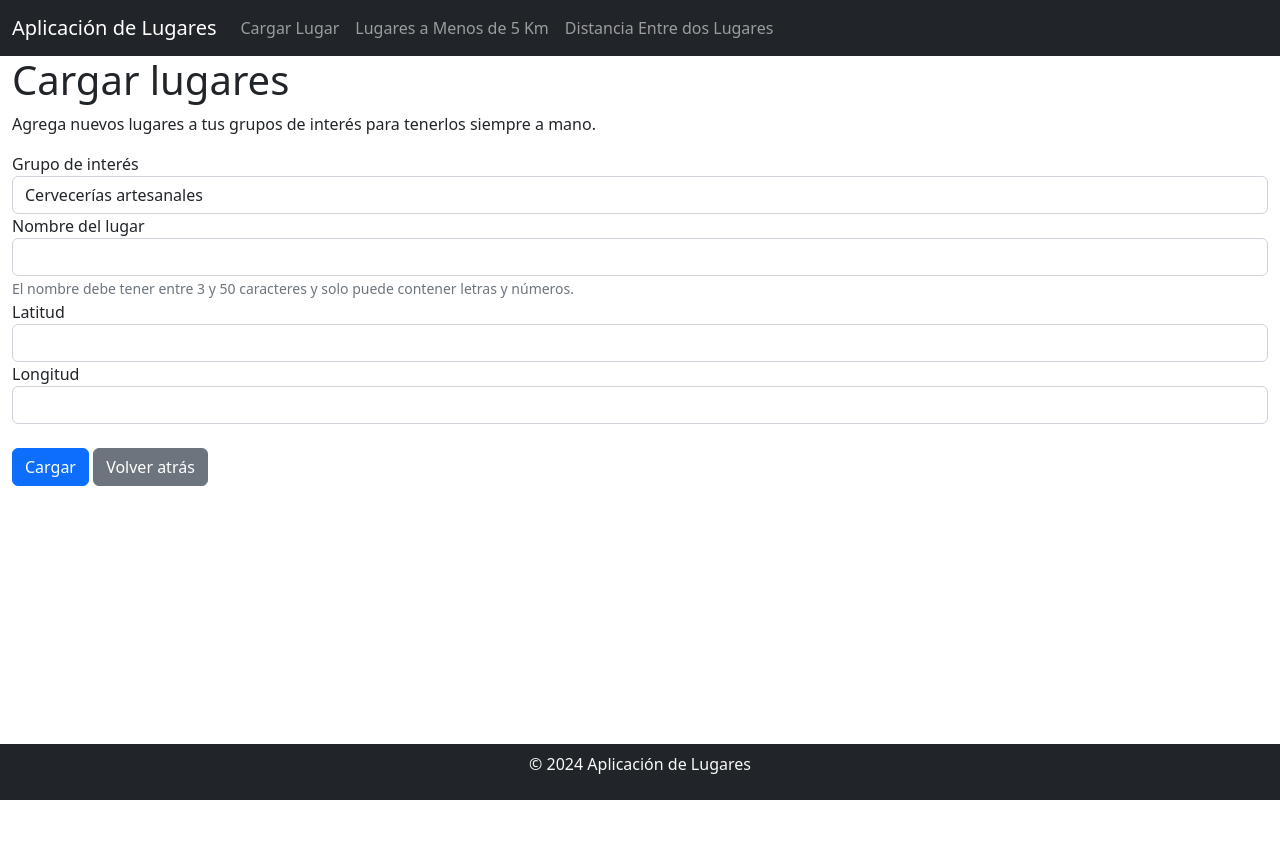
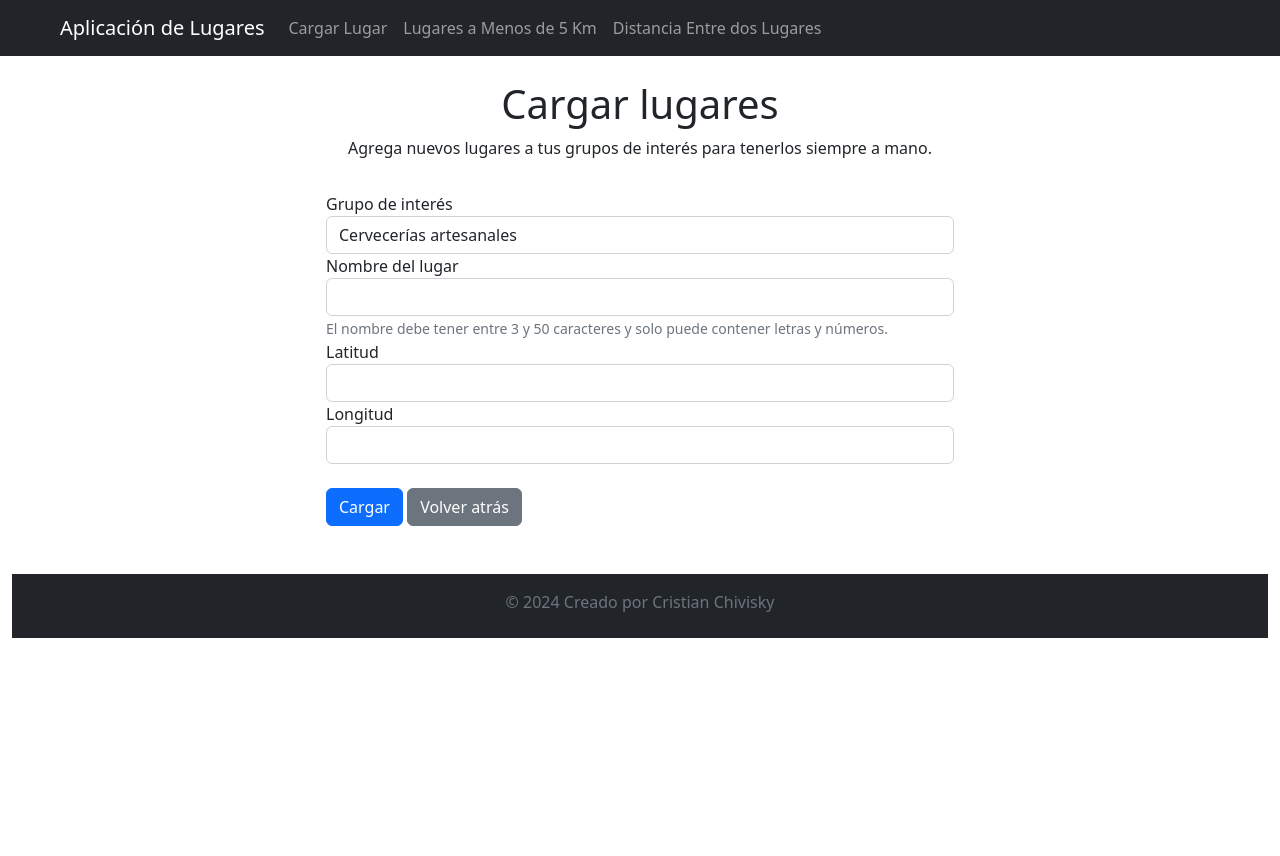
Before and after one commit to cristianchivisky/Gestor-Lugares-Flask-Redis, a Flask app: page /cargar_lugar in a window 1280 px wide. Before the commit the page ends 800 px from the top, so only its background shows below. Run offline with Flask 3, Linux system fonts and the light colour scheme; some libraries are stand-ins or nearby versions.

Commit message:
se agregan cambios

```diff
--- a/api/templates/cargar_lugar.html
+++ b/api/templates/cargar_lugar.html
@@ -1,13 +1,13 @@
 {%extends 'base.html'%}
 {%block title%}Cargar lugares{%endblock%}
 {%block content%}
-    <div class="container-fluid">
-        <h1>Cargar lugares</h1>
-        <p>Agrega nuevos lugares a tus grupos de interés para tenerlos siempre a mano.</p>
+<div class="container-fluid d-flex flex-column  align-items-center min-vh-100">
+    <h1 class="text-center mt-4">Cargar lugares</h1>
+    <p class="text-center w-50">Agrega nuevos lugares a tus grupos de interés para tenerlos siempre a mano.</p>
     {% if message and message != None%}
         {% include 'alerta.html' %}
     {% endif %}
-        <form action="/cargar_lugar" method="GET">
+    <form action="/cargar_lugar" method="GET" class="mt-3 w-50">
         <div class="form-group">
             <label for="group_of_interest">Grupo de interés</label>
             <select class="form-control" id="group_of_interest" name="grupo">
@@ -27,5 +27,7 @@
         {% set button_text = 'Cargar' %}
         {% include 'botones.html' %}
     </form>
+    <br>
+    <br>
 </div>
 {%endblock%}
--- a/api/templates/footer.html
+++ b/api/templates/footer.html
@@ -1,5 +1,5 @@
-<footer class="container-fluid py-2 bg-dark text-light fixed-bottom mb-0">
+<footer class="container-fluid py-2 bg-dark text-light mb-0">
     <div class="text-center">
-        <p>&copy; 2024 Aplicación de Lugares</p>
+        <p class="text-secondary mt-2">&copy; 2024 Creado por Cristian Chivisky</p>
     </div>
 </footer>
--- a/api/templates/index.html
+++ b/api/templates/index.html
@@ -2,14 +2,14 @@
 {%extends 'base.html'%}
 {%block title%}Aplicación de Lugares{%endblock%}
 {%block content%}
-<div class="container-fluid">
+<div class="container-fluid min-vh-100">
     <main class="container my-5">
         <section class="hero">
             <h1 class="display-4">Bienvenido a la Aplicación de Lugares</h1>
             <p class="lead">Explora y gestiona tus lugares favoritos con facilidad.</p>
         </section>
 
-        <section class="features">
+        <section class="features mt-5">
             <div class="row">
                 <div class="col-md-4">
                     <div class="card mb-3">
--- a/api/templates/navbar.html
+++ b/api/templates/navbar.html
@@ -1,7 +1,7 @@
 
 <nav class="navbar navbar-expand-lg navbar-dark bg-dark">
     <div class="container-fluid">
-      <a class="navbar-brand" href="/">Aplicación de Lugares</a>
+      <a class="navbar-brand ms-5" href="/">Aplicación de Lugares</a>
       <button class="navbar-toggler" type="button" data-bs-toggle="collapse" data-bs-target="#navbarNav" aria-controls="navbarNav" aria-expanded="false" aria-label="Toggle navigation">
           <span class="navbar-toggler-icon"></span>
       </button>
```
Also changed, not shown: api/templates/calcular_distancia.html (+4 -4 lines), api/templates/lugares_cerca.html (+4 -4 lines). Lines whose indentation alone changed are shown as unchanged.
